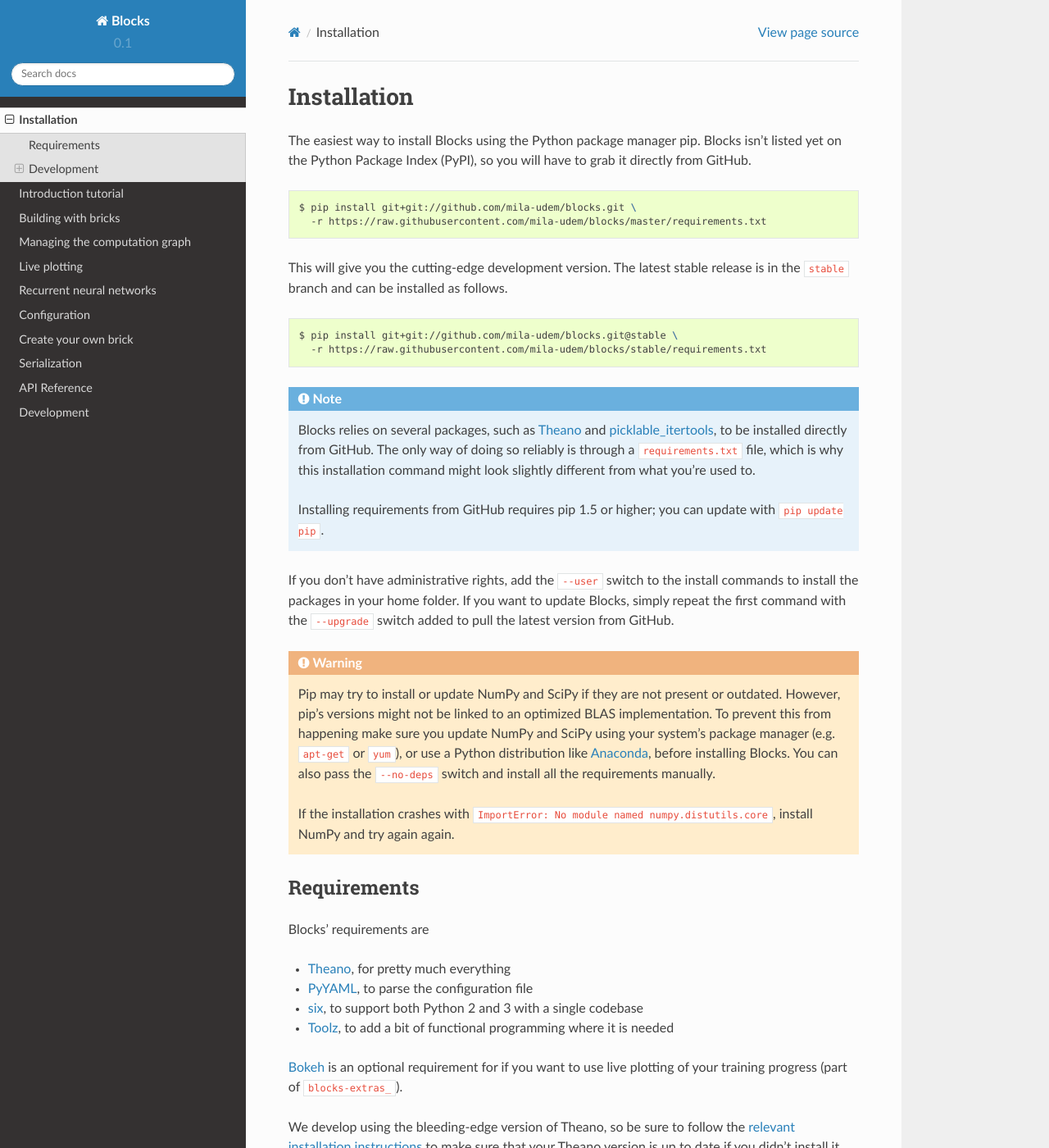
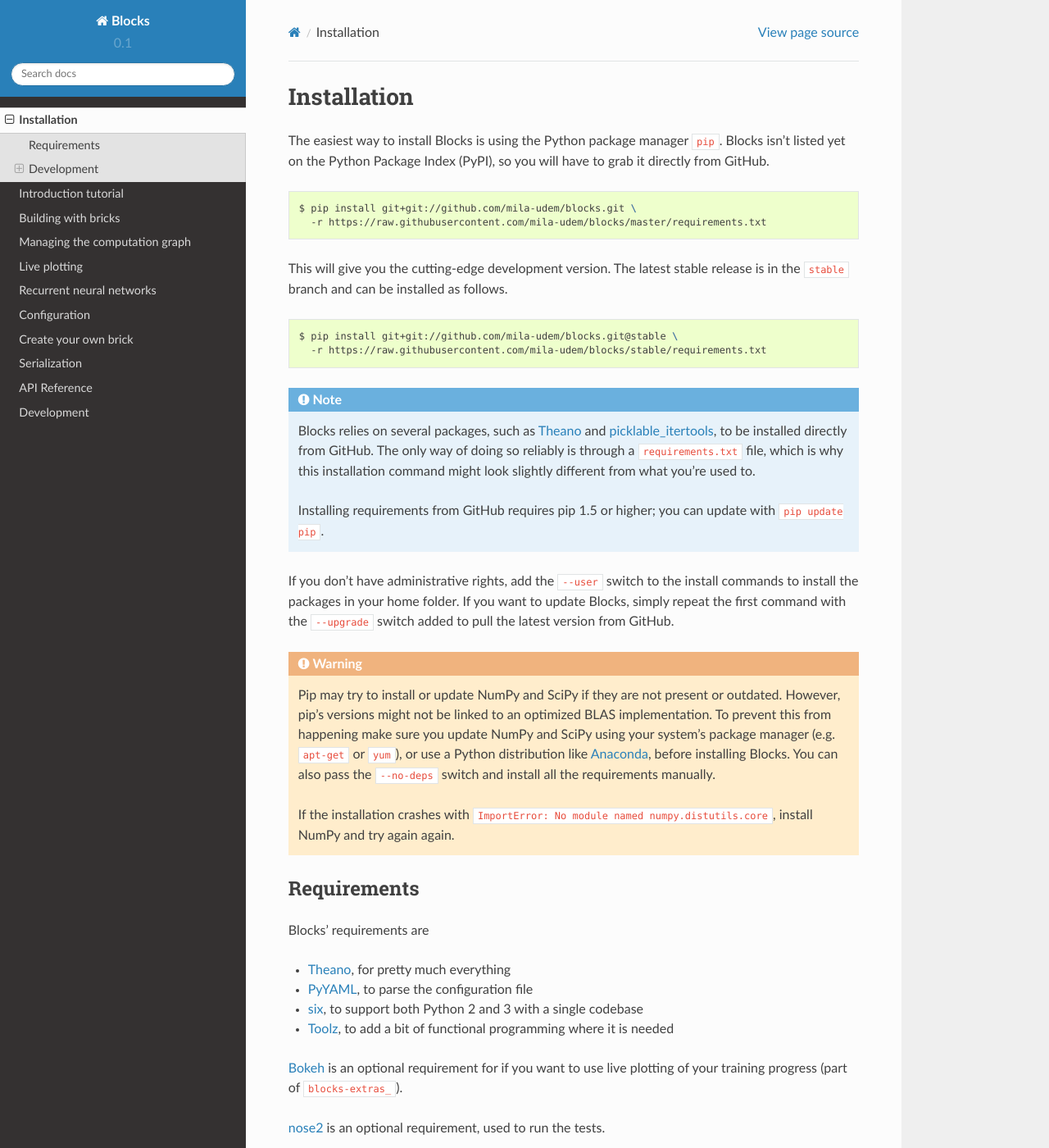
Before and after one commit to mila-iqia/blocks, a Sphinx documentation site: the page built from docs/setup.rst, in a window 1280 px wide and 1400 px high. Shown: the whole window at 82% size. Built offline with Sphinx 7.4.7 and the Read the Docs theme 2.0.0, drawn with Linux system fonts in a browser that asks for light colours.

Commit message:
Backport fixes done to Fuel's install doc

```diff
--- a/docs/setup.rst
+++ b/docs/setup.rst
@@ -1,9 +1,9 @@
 Installation
 ============
 
-The easiest way to install Blocks using the Python package manager pip. Blocks
-isn't listed yet on the Python Package Index (PyPI), so you will have to grab it
-directly from GitHub.
+The easiest way to install Blocks is using the Python package manager
+``pip``. Blocks isn't listed yet on the Python Package Index (PyPI), so
+you will have to grab it directly from GitHub.
 
 .. code-block:: bash
 
@@ -60,6 +60,8 @@
 Bokeh_ is an optional requirement for if you want to use live plotting of your
 training progress (part of ``blocks-extras_``).
 
+nose2_ is an optional requirement, used to run the tests.
+
 We develop using the bleeding-edge version of Theano, so be sure to follow the
 `relevant installation instructions`_ to make sure that your Theano version is
 up to date if you didn't install it through Blocks.
```
